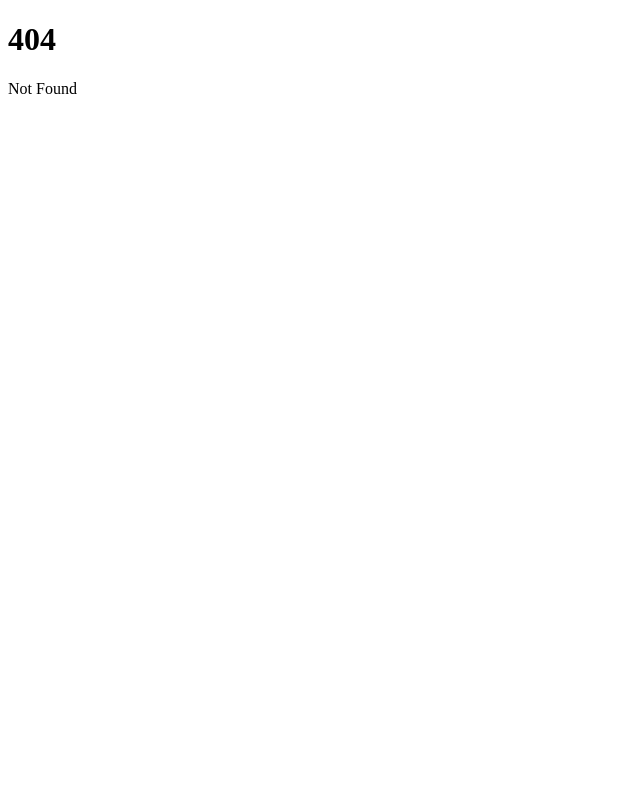
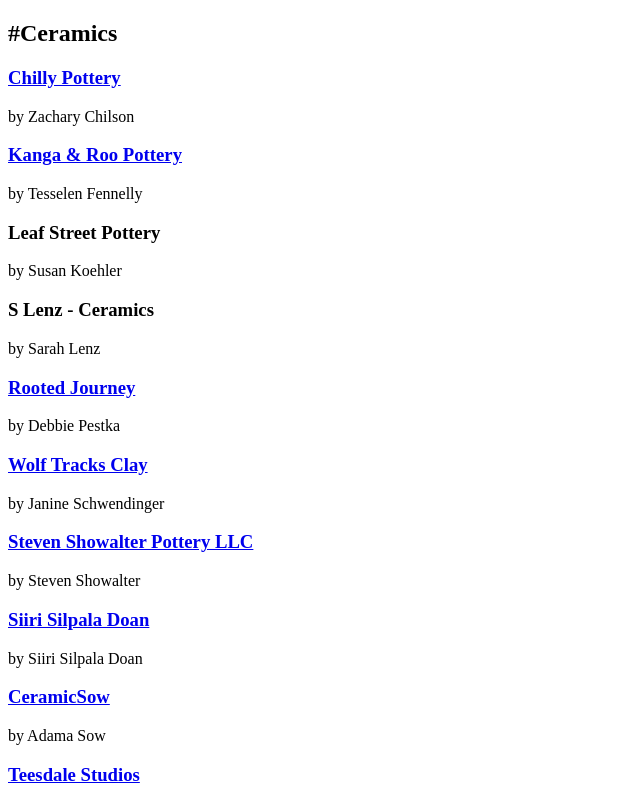
Before and after one commit to cm-fredricksen/eaf_artists_2024, a SvelteKit app: page /medium/Ceramics in a window 1280 px wide. Before the commit this address had no page. Shown: the top 800 px of the page, without its empty margins (0-640 px from the left). Built offline with nearby package versions, Linux system fonts and the light colour scheme.

Commit message:
add Card component, +page.server.js, medium/[medium]

```diff
--- /dev/null
+++ b/src/routes/medium/[medium]/+page.server.js
@@ -0,0 +1,5 @@
+export const load = async ({ params }) => {
+	return {
+		medium: params.medium
+	};
+};
--- /dev/null
+++ b/src/routes/medium/[medium]/+page.svelte
@@ -0,0 +1,27 @@
+<script>
+	import { artists } from '../../artists.js';
+	export let data;
+
+	let vals;
+	let i;
+
+	const matched = artists.filter((media) => media.Medium === data.medium);
+
+	for (const [key, value] of Object.entries(matched)) {
+		(vals = value), (i = key);
+	}
+</script>
+
+<svelte:head>
+	<title>EAF 2024 | {data.medium}</title>
+</svelte:head>
+
+<h2>#{data.medium}</h2>
+<div class="container">
+	{#each matched as vals, i}
+		<div class="card">
+			<a href={vals.Website} target="_blank"><h3>{vals['Business Name']}</h3></a>
+			<p>by {vals['First Name']} {vals['Last Name']}</p>
+		</div>
+	{/each}
+</div>
```
Also changed, not shown: src/lib/components/Card.svelte (added, +11 -0 lines), src/routes/+page.server.js (added, +13 -0 lines), src/routes/+page.svelte (+13 -2 lines).
